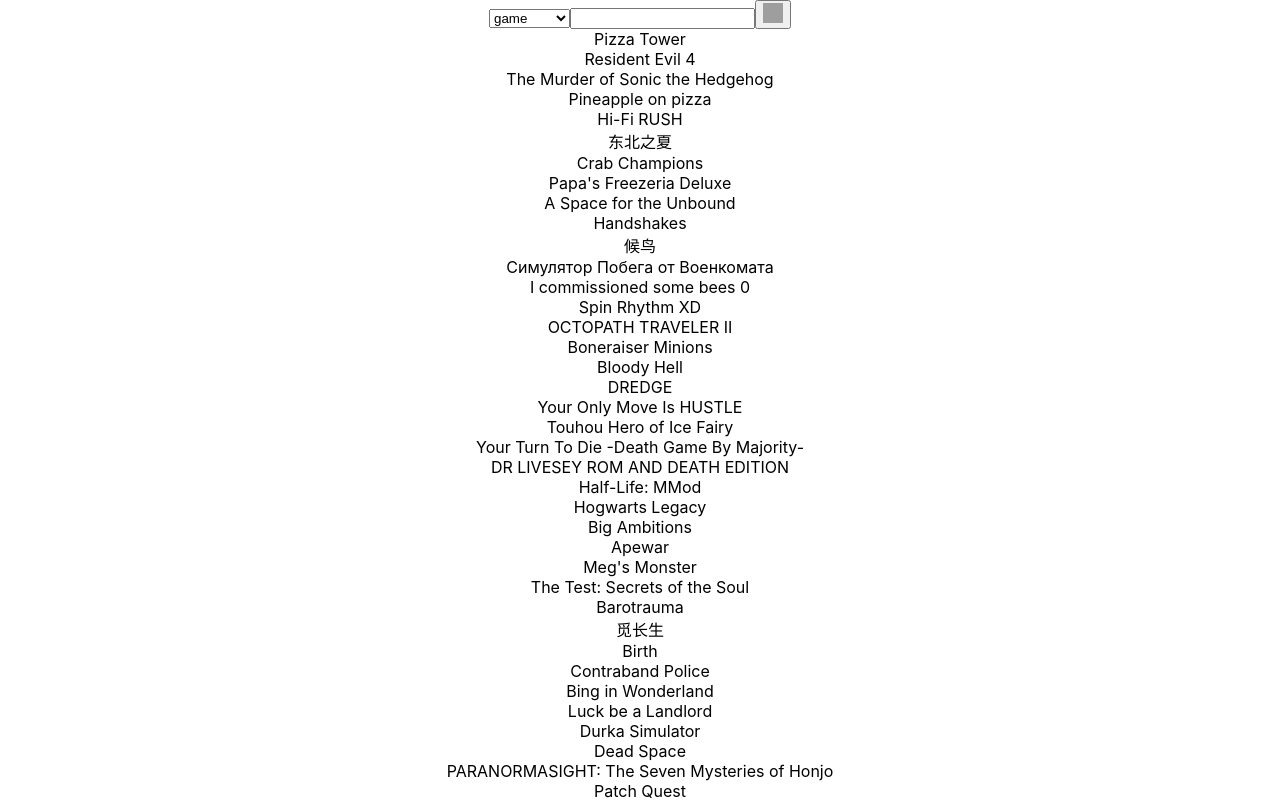
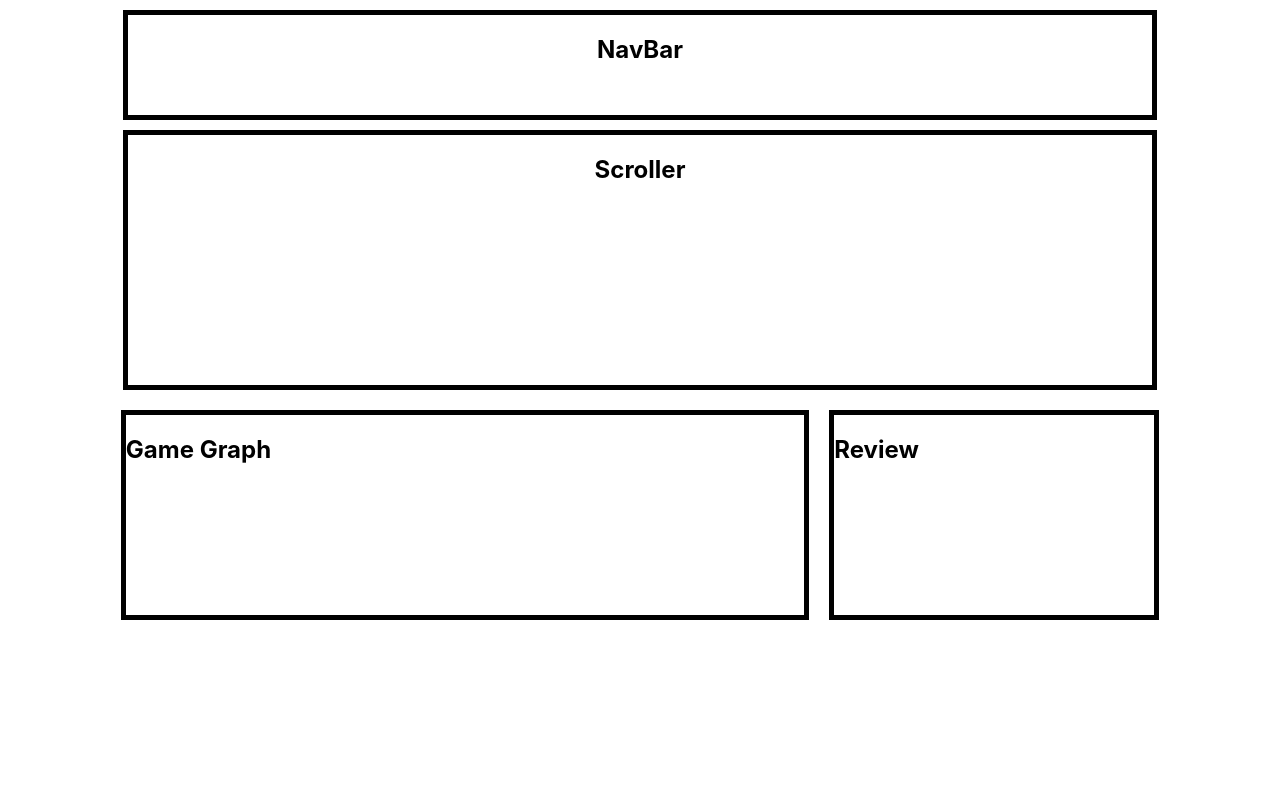
Before and after one commit to Iheuzio/steamdb, a React (Create React App) app in the folder client/: page / in a window 1280 px wide. Shown: the top 800 px of the page. Built offline with nearby package versions, Linux system fonts and the light colour scheme; grey boxes are pictures that could not be loaded.

Commit message:
Got route working with my cluster

```diff
--- a/client/src/App.js
+++ b/client/src/App.js
@@ -1,10 +1,13 @@
 import './App.css';
-import SearchPage from './components/SearchPage';
+import Navbar from './components/Navbar';
+import Homepage from './components/Homepage';
+
 
 function App() {
   return (
     <div className="App">
-      <SearchPage />
+      <Navbar />
+      <Homepage />
     </div>
   );
 }
--- a/client/src/components/GameGraph.css
+++ b/client/src/components/GameGraph.css
@@ -1,8 +1,9 @@
 .gameGraph {
     height: 200px;
-    width: 60%;
-    margin: auto;
-    margin-top: 10px;
-    margin-bottom: 10px;
+    width: 53%;
+    margin: 10px 10px;
+    /* margin-top: 10px;
+    margin-bottom: 10px; */
     border: 5px solid #000;
+    display: inline-flex;
 }
--- a/client/src/components/GameReview.css
+++ b/client/src/components/GameReview.css
@@ -1,8 +1,9 @@
 .review {
     height: 200px;
-    width: 20%;
-    margin: auto;
-    margin-top: 10px;
-    margin-bottom: 10px;
+    width: 25%;
+    margin: 10px 10px;
+    /* margin-top: 10px;
+    margin-bottom: 10px; */
     border: 5px solid #000;
+    display: inline-flex;
 }
```
Also changed, not shown: 2 other files (tests, documents, lock files or other folders).
